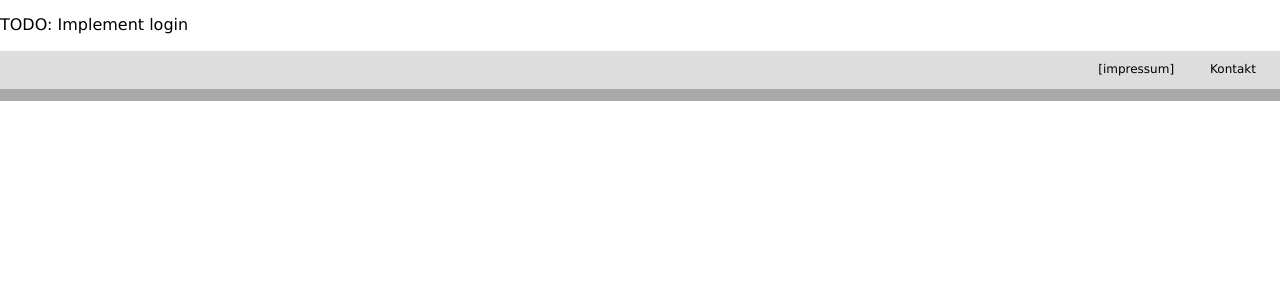
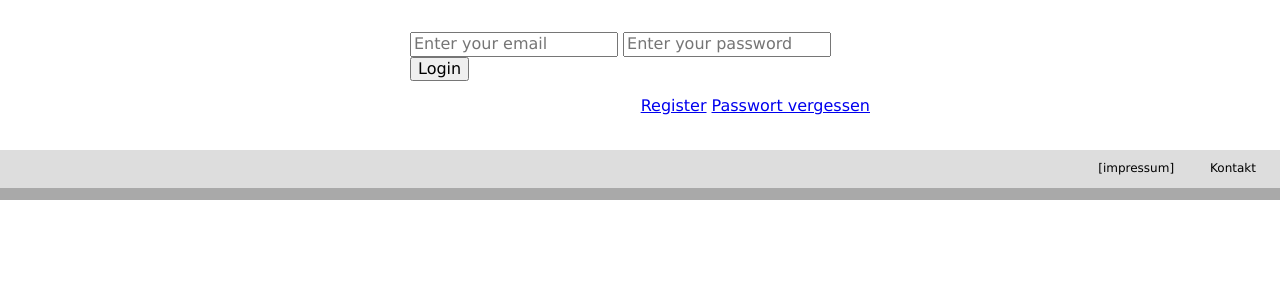
Before and after one commit to biasutti/bfh-web-php-shop, a PHP site: page /index.php?id=login in a window 1280 px wide. Shown: the part 250-550 px from the top of the page. Run offline with PHP 8.4, Linux system fonts and the light colour scheme.

Commit message:
Implemented dummy login and change side navigation on product page

```diff
--- a/css/flex.css
+++ b/css/flex.css
@@ -5,6 +5,27 @@
     display: -webkit-flex;
     display: flex;
     flex-direction: row;
+}
+
+.flex-container-center {
+    display: -webkit-box;
+    display: -moz-box;
+    display: -ms-flexbox;
+    display: -webkit-flex;
+    display: flex;
+    flex-direction: row;
+    justify-content: center;
+    flex-wrap: wrap;
+}
+
+.flex-container-column {
+    display: -webkit-box;
+    display: -moz-box;
+    display: -ms-flexbox;
+    display: -webkit-flex;
+    display: flex;
+    flex-direction: row;
+    flex-flow: column;
 }
 
 .flex-container-reverse {
--- a/css/main.css
+++ b/css/main.css
@@ -5,6 +5,10 @@ html {
 header {
     background-color: darkcyan;
     height: 200px;
+}
+
+main {
+    min-height: 150px;
 }
 
 .header-logo img {
@@ -82,8 +63,90 @@ header {
     color: black;
 }
 
-.navigation a:hover {
-    /*background: #00b7f5;*/
+/*--------------------------------------------------------------------------------------------------------------------*/
+/* MAIN
+/*--------------------------------------------------------------------------------------------------------------------*/
+
+.login-form, .login-infobox {
+    width: 460px;
+}
+
+.flex-container-login {
+    flex-flow: column;
+    align-items: center;
+}
+
+.login-form {
+    padding: 2em 0 1em 0;
+}
+
+.login-infobox a {
+    padding-left: 5px;
+}
+
+.side-navigation {
+    list-style: none;
+    margin: 0;
+    -webkit-flex-flow: row wrap;
+    justify-content: flex-start;
+}
+
+.side-navigation li {
+    display: block;
+    padding: 1em 3em 1em 4em;
+    border-top: 1px solid rgba(255, 255, 255, 0.3);
+    border-bottom: 1px solid rgba(0, 0, 0, 0.1);
+}
+
+.side-navigation li:first-child {
+    padding: 1em 3em;
+}
+
+ul.side-navigation {
+    padding: 0;
+}
+
+.side-navigation-background {
+    background: #dddddd;
+}
+
+.side-navigation li:first-child {
+    font-weight: bold;
+}
+
+.products {
+    border-style: solid;
+    width: 160px;
+    height: 180px;
+    margin: 2em;
+}
+
+.navigation-footer {
+    list-style: none;
+    margin: 0;
+    background: #dddddd;
+    -webkit-flex-flow: row-reverse wrap-reverse;
+    justify-content: flex-start;
+}
+
+.navigation-footer li {
+    font-size: 12px;
+    font-weight: bold;
+    display: block;
+    padding: 1em 2em 1em 1em;
+}
+
+footer {
+    background-color: darkgrey;
+    height: 50px;
+}
+
+
+@media all and (min-width: 1280px) {
+    .header-content, nav, main, footer {
+        width: 1280px;
+        margin: auto;
+    }
 }
 
 @media all and (max-width: 800px) {
--- a/index.php
+++ b/index.php
@@ -1,10 +1,12 @@
 <?php
 require_once("lib/helper.php");
+session_start();
 ?>
 <!DOCTYPE html>
 <html lang="en">
 <head>
     <meta charset="utf-8"/>
+    <link rel="shortcut icon" href="./img/favicon.ico" />
     <meta name="viewport" content="width=device-width, initial-scale=1">
 
     <link rel="stylesheet" type="text/css" href="./css/normalize.css" />
@@ -29,7 +31,14 @@ require_once("lib/helper.php");
                 <div class="flex-item flex-size-1">
                     <ul class="header-navigation flex-container-reverse">
                         <li class="">
-                            <a href="#">Login</a>
+                            <?php
+                            if ( isset( $_SESSION['uid'] ) ) {
+                                echo "<a href=\"./index.php?id=logout\">Logout</a>";
+                            } else {
+                                echo "<a href=\"./index.php?id=login\">Login</a>";
+                            }
+                            ?>
+
                         </li>
                         <li>
                             <?php render_languages($language, $pageId); ?>
--- /dev/null
+++ b/lib/db-helper.php
@@ -0,0 +1,23 @@
+<?php
+    require_once "./lib/models/User.php";
+
+    $_MOCK_SWITCH = true;
+
+    function getUserByEMail($email) {
+        global $_MOCK_SWITCH;
+        if($_MOCK_SWITCH) {
+            return new User("1", "test@webshop.ch", "1234");
+        } else {
+            // TODO: Implement DB getUser by EMail and store UID
+        }
+    }
+
+
+    function checkPassword($uid, $password) {
+        global $_MOCK_SWITCH;
+        if($_MOCK_SWITCH) {
+            return true;
+        } else {
+            // TODO: Implement DB checkPassword
+        }
+    }
--- /dev/null
+++ b/lib/models/User.php
@@ -0,0 +1,15 @@
+<?php
+
+
+class User {
+    public $uid;
+    public $email;
+    public $passwordHash;
+
+    function __construct($uid, $email, $password)
+    {
+        $this->uid = $uid;
+        $this->email = $email;
+        $this->passwordHash = password_hash($password, PASSWORD_DEFAULT);
+    }
+}
--- a/pages/login.php
+++ b/pages/login.php
@@ -1 +1,32 @@
-<p><?php echo "TODO: Implement login" ?> </p>
+<?php
+require_once("lib/db-helper.php");
+
+if (!empty($_POST)) {
+    if (isset($_POST['email']) && isset($_POST['password'])) {
+        $user = getUserByEMail($_POST['email']);
+        if (password_verify($_POST['password'], $user->passwordHash)) {
+            $_SESSION['uid'] = $user->uid;
+            header("Location: index.php");
+        }
+    }
+} else if (isset($_SESSION['uid'])) {
+    echo "<p>Sie sind bereits eingeloggt</p>";
+} else {
+    ?>
+    <div id="login" class="flex-item flex-size-1">
+        <div class="flex-container-center flex-container-login">
+            <div class="login-form flex-item flex-size-1">
+                <form method="post">
+                    <input type="text" name="email" placeholder="Enter your email" required/>
+                    <input type="password" name="password" placeholder="Enter your password" required/>
+                    <button type="submit">Login</button>
+                </form>
+            </div>
+            <div class="login-infobox flex-item flex-size-1 flex-container-reverse">
+                <a class="flex-item" href="./index.php?id=reset-password">Passwort vergessen</a>
+                <a class="flex-item" href="./index.php?id=register">Register</a>
+            </div>
+        </div>
+    </div>
+    <?php
+}
--- /dev/null
+++ b/pages/logout.php
@@ -0,0 +1,3 @@
+<?php
+session_destroy();
+header("Location: index.php");
```
Also changed, not shown: other parts of css/main.css (+4 -43 lines), lib/helper.php (+17 -11 lines), pages/products.php (+8 -8 lines), img/favicon.ico (added).
